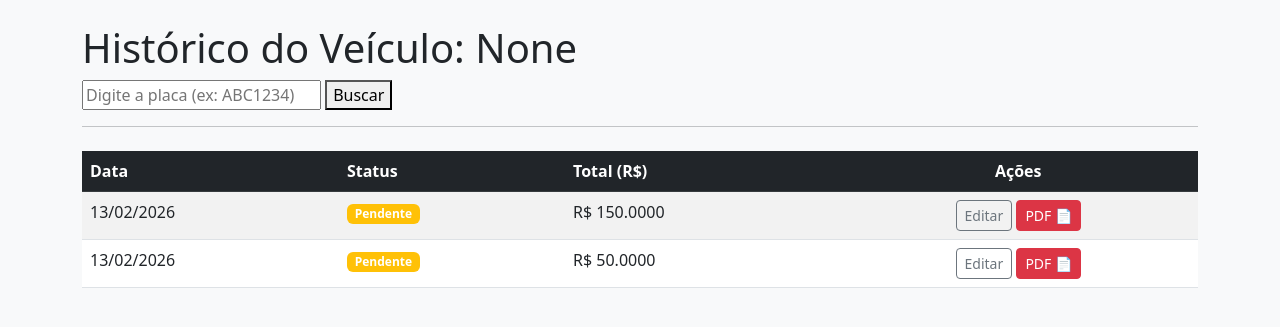
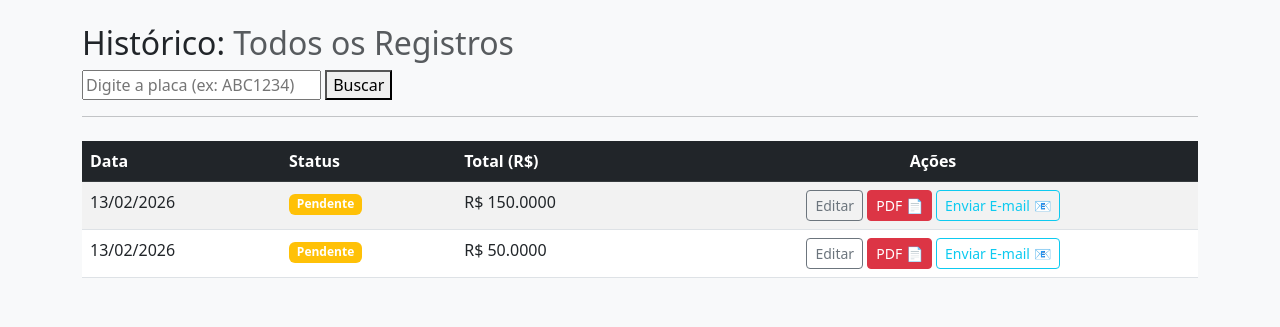
Before and after one commit to ReinaldoJSantos/gestao-oficina-mecanica, a Django app: page /oficina/historico/ in a window 1280 px wide. Shown: the part 56-383 px from the top of the page. Run offline with Django 3.2, Linux system fonts and the light colour scheme; a user stored in the database is signed in; data comes from the database, SQL or seed files in the repository.

Commit message:
Configurando envio de e-mail do orçamento

```diff
--- a/core/settings.py
+++ b/core/settings.py
@@ -141,5 +141,5 @@ EMAIL_PORT = 587
 EMAIL_USE_TLS = True
 EMAIL_HOST_USER = "reinaldo.rsmaster@gmail.com"  # Seu e-mail da oficina
 EMAIL_HOST_PASSWORD = (
-    "sua-senha-de-app"  # AQUELA SENHA ESPECIAL (não é a sua senha comum)
+    "sace mywc ylki ozdb"  # AQUELA SENHA ESPECIAL (não é a sua senha comum)
 )
--- a/gestao/templates/gestao/historico.html
+++ b/gestao/templates/gestao/historico.html
@@ -2,7 +2,14 @@
 {% load static %}
 
 {% block content %}
-<h1>Histórico do Veículo: {{ placa }}</h1>
+<h2>
+    Histórico:
+    {% if placa %}
+    <span class="text-primary">{{ placa|upper }}</span>
+    {% else %}
+    <span class="text-muted">Todos os Registros</span>
+    {% endif %}
+</h2>
 
 <form method="GET">
     <input type="text" name="placa" placeholder="Digite a placa (ex: ABC1234)">
@@ -36,6 +43,9 @@
                 <a href="{% url 'gerar_pdf_os' os.id %}" target="_blank" class="btn btn-sm btn-danger">
                     PDF 📄
                 </a>
+                <a href="{% url 'enviar_email_os' os.id %}" class="btn btn-sm btn-outline-info">
+                    Enviar E-mail 📧
+                </a>
             </td>
         </tr>
         {% empty %}
--- a/gestao/urls.py
+++ b/gestao/urls.py
@@ -8,4 +8,5 @@ urlpatterns = [
     path("os/pdf/<int:pk>/", views.gerar_pdf_os, name="gerar_pdf_os"),
     path("cliente/novo/", views.novo_cliente, name="novo_cliente"),
     path("veiculo/novo/", views.novo_veiculo, name="novo_veiculo"),
+    path("os/email/<int:pk>/", views.enviar_orcamento_email, name="enviar_email_os"),
 ]
--- a/gestao/views.py
+++ b/gestao/views.py
@@ -1,4 +1,5 @@
-from datetime import date
+from django.core.mail import EmailMessage
+from django.contrib import messages
 from django.shortcuts import render, redirect, get_object_or_404
 from .forms import OSForm, ItemServicoFormSet
 from .models import OrdemServico
@@ -96,3 +97,33 @@ def nova_os(request, pk=None):
     # ATENÇÃO: Este return deve estar FORA do 'if' e do 'else'.
     # Ele é a segurança de que a página sempre carregará algo.
     return render(request, "gestao/form_os.html", {"form": form, "formset": formset})
+
+
+@login_required
+def enviar_orcamento_email(request, pk):
+    os = get_object_or_404(OrdemServico, pk=pk)
+
+    # 1. Geramos o PDF
+    html_string = render_to_string("gestao/orcamento_pdf.html", {"os": os})
+    pdf = HTML(string=html_string).write_pdf()
+
+    # 2. Criamos o objeto de e-mail com argumentos nomeados (Seguro!)
+    email = EmailMessage(
+        subject=f"Orçamento de Manutenção - OS {os.id} - {os.veiculo.modelo}",
+        body=f"Olá {os.veiculo.cliente.nome},\n\nSegue em anexo o orçamento detalhado para o veículo {os.veiculo.modelo}.\n\nFicamos no aguardo da sua aprovação.",
+        from_email="reinaldo.rsmaster@gmail.com",  # O e-mail configurado no settings.py
+        to=[os.veiculo.cliente.email],  # Deve ser uma LISTA []
+    )
+
+    # 3. Anexamos o PDF
+    email.attach(f"Orcamento_{os.id}.pdf", pdf, "application/pdf")
+
+    try:
+        email.send()
+        messages.success(
+            request, f"E-mail enviado com sucesso para {os.veiculo.cliente.email}!"
+        )
+    except Exception as e:
+        messages.error(request, f"Erro técnico ao enviar: {e}")
+
+    return redirect("historico_veiculo")
```
